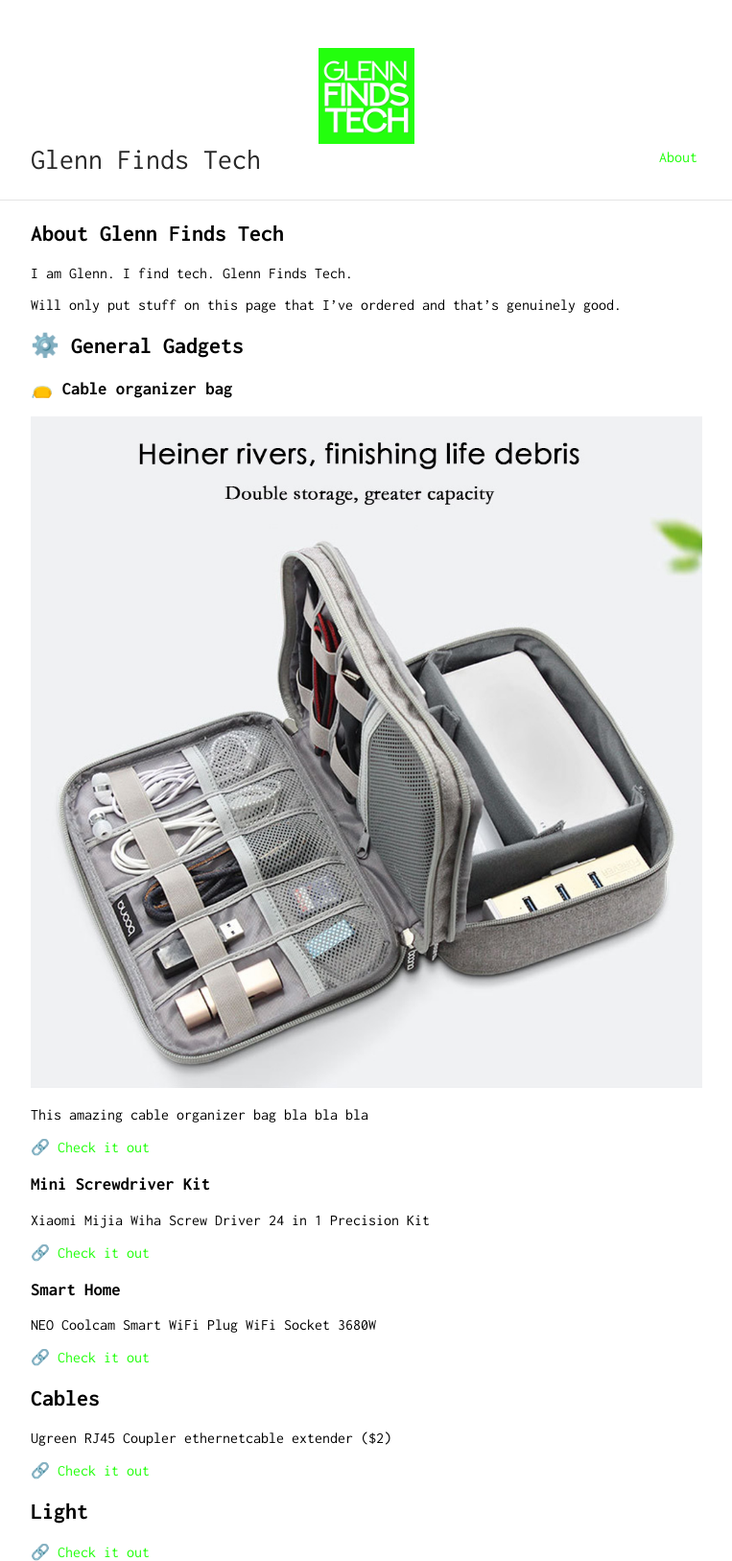
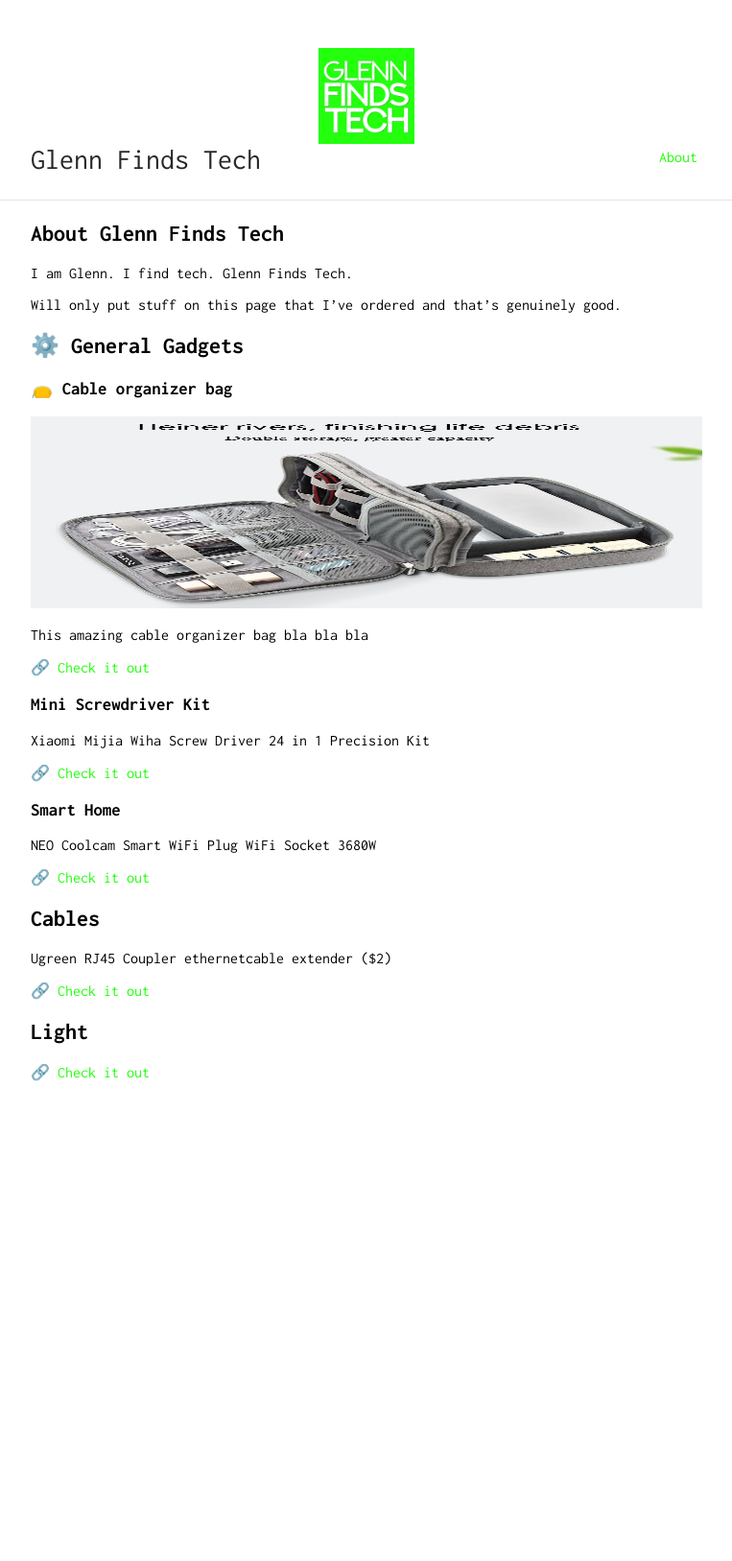
Before and after one commit to AtomicGlenn/GlennFindsTech, a Jekyll site: the page built from index.md, in a window 1280 px wide. Shown: the whole page at 96% size, without its empty margins (258-1021 px from the left). Built offline with Jekyll 4.4.1, drawn with Linux system fonts in a browser that asks for light colours; our own code applies the rules of GitHub Pages for plain Markdown files; after the commit the page ends 1127 px from its top, so only the background shows below that.

Commit message:
Update index.md

```diff
--- a/index.md
+++ b/index.md
@@ -12,7 +12,7 @@
 
 ### 👝 Cable organizer bag
 
-<img src="images/cable_organizer.jpg" alt="Cable Organizer">
+<img src="images/cable_organizer.jpg" alt="Cable Organizer" height="200"/>
 
 This amazing cable organizer bag bla bla bla
 
```
